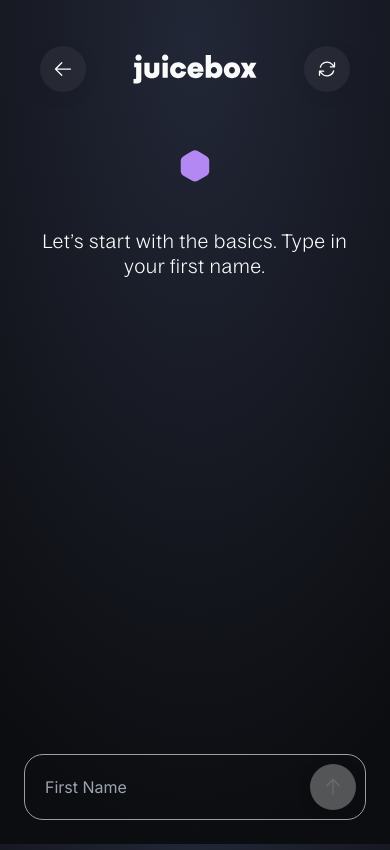
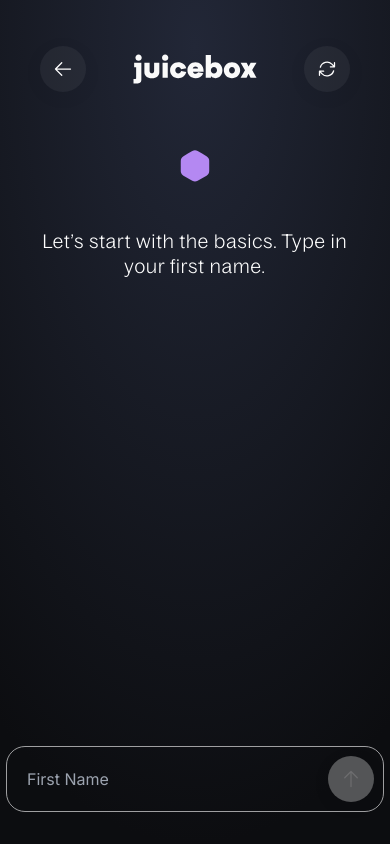
Before and after one commit to LeelaDhojLama/juicebox-test, a Next.js app: page /pages/form in a window 390 px wide. Built offline with nearby package versions, Linux system fonts and the light colour scheme.

Commit message:
updated: smooth transition between tutrial page and form page

```diff
--- a/src/app/pages/form/form.module.css
+++ b/src/app/pages/form/form.module.css
@@ -1,4 +1,8 @@
-.formContainer {
-  padding-top: 24px;
-  padding-bottom: 24px;
+@media (max-width: 768px) {
+  .formContainer {
+    position: absolute;
+    bottom: 8px;
+    right: 6px;
+    left: 6px;
+  }
 }
--- a/src/app/pages/form/page.tsx
+++ b/src/app/pages/form/page.tsx
@@ -94,7 +94,7 @@ function FormPage() {
           {formSteps[formIndex].label}
         </Label>
       </div>
-      <div className="absolute bottom-0 right-6 left-6">
+      <div className={styles.formContainer}>
         {formIndex === 0 ? (
           <>
             <div>
--- a/src/app/pages/tutorial/tutorial.module.css
+++ b/src/app/pages/tutorial/tutorial.module.css
@@ -1,3 +1,5 @@
-.container {
-  padding: 28px 20px 28px 18px;
+@media screen and (max-width: 768px) {
+  .container {
+    padding: 28px 20px 28px 18px;
+  }
 }
--- a/src/container/Home/HomePageContainer.module.css
+++ b/src/container/Home/HomePageContainer.module.css
@@ -1,3 +1,4 @@
+@media screen and (max-width: 768px) {
   .container {
     position: relative;
   }
@@ -26,7 +27,9 @@
     justify-content: flex-end;
     text-align: center;
     padding-top: calc(var(--base-padding) + var(--p-index-padding-vertical));
-  padding-right: calc(var(--base-padding) + var(--p-index-padding-horizontal));
+    padding-right: calc(
+      var(--base-padding) + var(--p-index-padding-horizontal)
+    );
   }
 
   .contentOverlay p:nth-child(odd) {
@@ -72,3 +75,4 @@
     background-clip: text;
     -webkit-text-fill-color: transparent;
   }
+}
```
Also changed, not shown: src/container/SwiperContainer.tsx (+16 -4 lines). Lines whose indentation alone changed are shown as unchanged.
